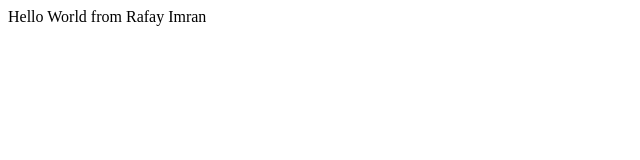
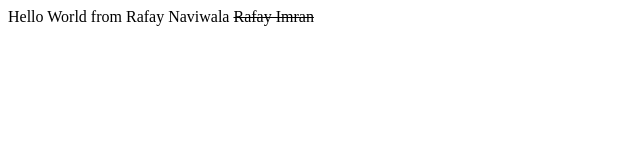
Before and after one commit to RafayImran/mybasicPractice, a plain HTML site: page index.html in a window 1280 px wide. Shown: the whole page, without its empty margins (0-640 px from the left). Drawn offline with Linux system fonts and the light colour scheme.

Commit message:
Update index.html
updated index.html

```diff
--- a/index.html
+++ b/index.html
@@ -6,6 +6,6 @@
     <title>Document</title>
 </head>
 <body>
-    <div>Hello World from Rafay Imran</div>
+    <div>Hello World from Rafay Naviwala <s>Rafay Imran</s></div>
 </body>
 </html>
```
